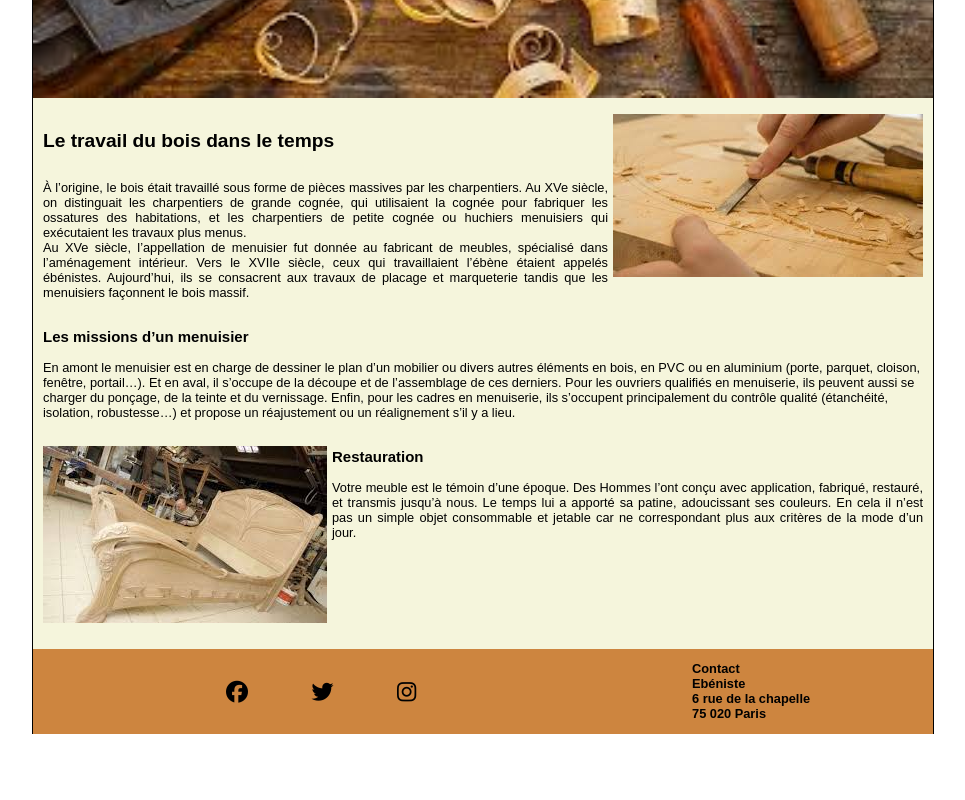
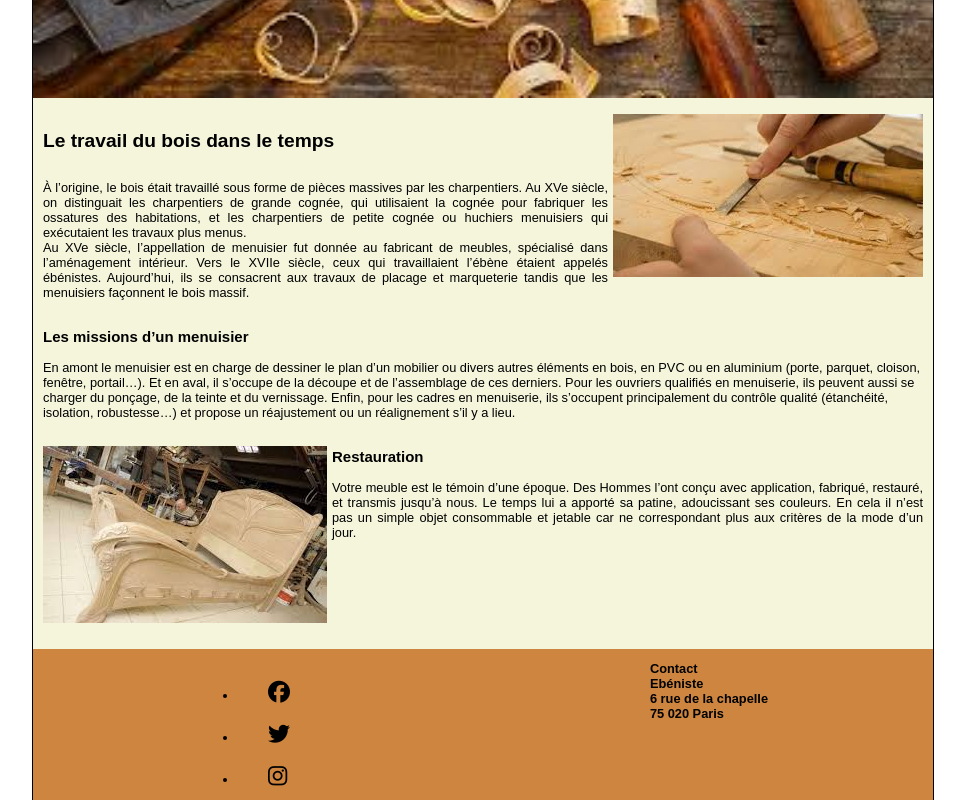
Before and after one commit to AnthonyDos/ebeniste, a plain HTML site: page index.html in a window 1280 px wide. Shown: the part 754-1554 px from the top of the page, without its empty margins (157-1122 px from the left). Before the commit the page ends 1488 px from the top, so only its background shows below. Drawn offline with Linux system fonts and the light colour scheme.

Commit message:
correction erreur w3c

```diff
--- a/index.html
+++ b/index.html
@@ -1,5 +1,5 @@
 <!DOCTYPE html>
-<html lang="en">
+<html lang="fr">
 <head>
     <meta charset="UTF-8">
     <link rel="stylesheet" href="ebeniste.css"/>
@@ -69,9 +69,9 @@
         <footer>
             <div>
                 <ul>
-                    <i  class="fab fa-facebook"></i>
-                    <i class="fab fa-twitter"></i>
-                    <i class="fab fa-instagram"></i>
+                    <li><i class="fab fa-facebook"></i></li>
+                    <li><i class="fab fa-twitter"></i></li>
+                    <li><i class="fab fa-instagram"></i></li>
                 </ul>
             </div>
             <div class="contact">
```
